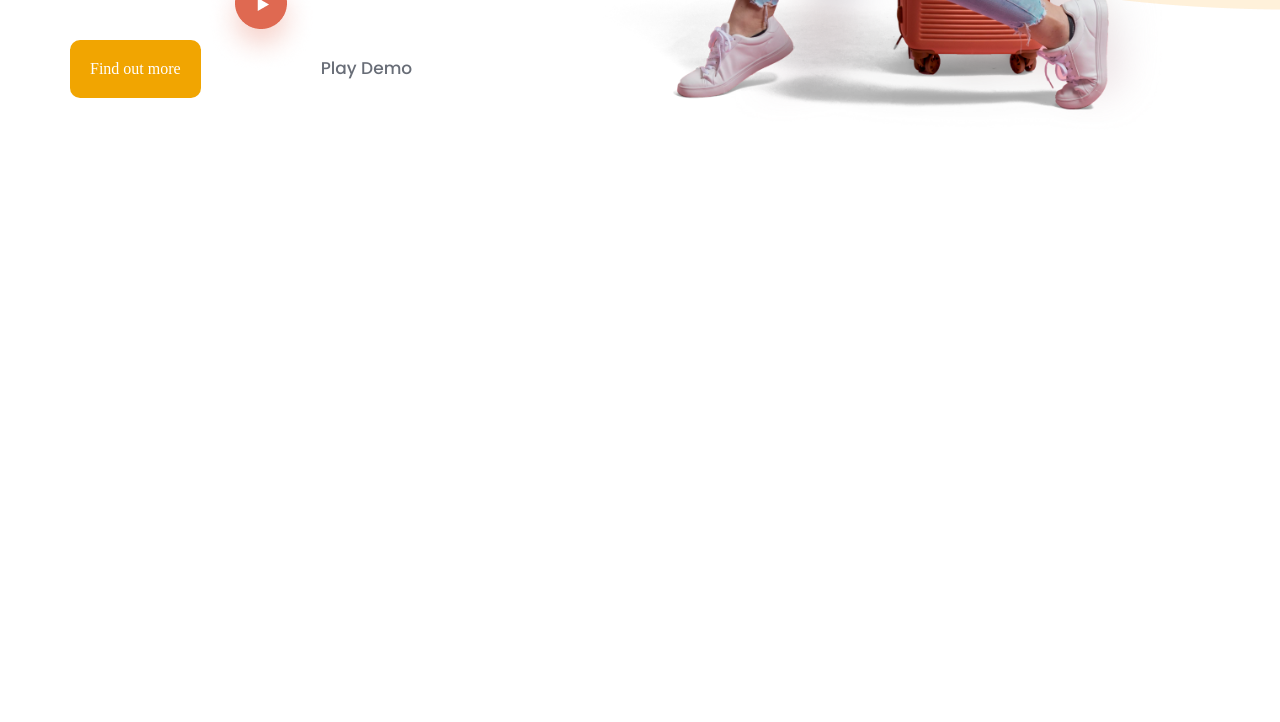
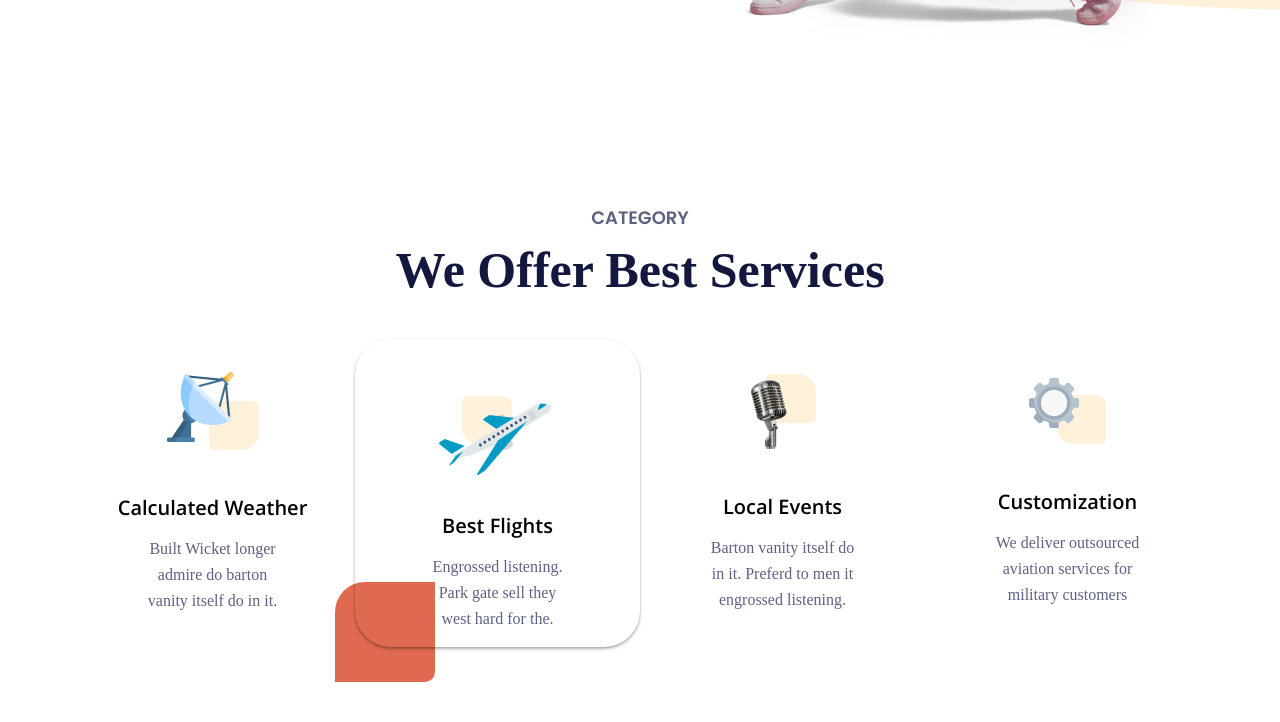
Before and after one commit to saadahmed18/Jadoo, a plain HTML site: page index.html in a window 1280 px wide. Shown: the part 714-1436 px from the top of the page. Before the commit the page ends 931 px from the top, so only its background shows below. Drawn offline with nearby package versions, Linux system fonts and the light colour scheme; a web font is replaced by a local one.

Commit message:
Add: Services Section

```diff
--- a/assets/style/main.css
+++ b/assets/style/main.css
@@ -39,6 +39,23 @@ a {
 img {
   max-width: 100%;
 }
+.title {
+  text-align: center;
+}
+.title h2 {
+  font-family: "Poppins", serif;
+  font-size: 18px;
+  font-weight: 600;
+  margin-bottom: 10px;
+  color: var(--main-title-and-text-section-color);
+}
+.title h3 {
+  font-family: "Volkhov", serif;
+  font-size: 50px;
+  font-weight: 700;
+  margin-bottom: 40px;
+  color: var(--title-section-color);
+}
 header {
   padding: 47px 0;
   border-bottom: 1px solid black;
@@ -65,7 +82,22 @@ header ul {
   align-items: center;
   list-style: none;
 }
-
+@media (max-width: 991px) {
+  header ul {
+    display: none;
+    position: absolute;
+    top: 50px;
+    right: 0;
+    background-color: white;
+  }
+  header nav input:checked + ul {
+    display: block;
+  }
+  header li {
+    padding: 8px 0;
+    border-bottom: 1px solid var(--navbar-color);
+  }
+}
 header li a {
   display: block;
   padding: 0 20px;
@@ -93,41 +125,46 @@ section {
   justify-content: space-between;
   align-items: center;
 }
-.content {
-  width: 50%;
+@media (min-width: 992px) {
+  .hero .info {
+    width: 50%;
+  }
 }
-.hero .content .pr-top {
+.hero .info .welcome-message {
   font-family: "Poppins", serif;
   font-size: 20px;
   font-weight: 700;
   color: var(--text-hero-color);
 }
-h1 {
+.hero h1 {
   font-family: "Volkhov", serif;
   font-size: 68px;
   font-weight: 700;
   line-height: 89px;
-  letter-spacing: -4%;
+  letter-spacing: -4px;
   margin: 25px 0;
   color: var(--title-hero-color);
 }
-.hero .content .pr-bottom {
+.hero .info .description {
   font-family: "Poppins", serif;
   color: var(--main-title-and-text-section-color);
 }
-.hero .content .btn {
+.hero .info .btn {
   display: inline-block;
   padding: 20px;
   border-radius: 10px;
   color: white;
   background-color: var(--link-hero-color);
 }
-.hero .content .play-demo {
+.hero .info .play-demo {
   display: inline-block;
   font-family: "Poppins", serif;
   font-size: 17px;
   font-weight: 500;
   color: var(--play-demo-color);
+}
+.images {
+  width: 50%;
 }
 .images .blob {
   position: absolute;
@@ -136,29 +173,100 @@ h1 {
   z-index: -1;
 }
 @media (max-width: 991px) {
-  header ul {
-    display: none;
-    position: absolute;
-    top: 50px;
-    right: 0;
-    background-color: white;
-  }
-  header nav input:checked + ul {
-    display: block;
-  }
-  header li {
-    padding: 8px 0;
-    border-bottom: 1px solid var(--navbar-color);
-  }
-  header li a {
-    padding: 0;
-  }
-  h1 {
+  .hero h1 {
     font-size: 45px;
     font-weight: 700;
     line-height: 55px;
   }
-  .images {
+  .hero .images {
     display: none;
   }
 }
+.services .all-services {
+  display: flex;
+  justify-content: space-between;
+  align-items: center;
+  flex-wrap: wrap;
+}
+@media (max-width: 991px) {
+  .services .all-services {
+    justify-content: center;
+    gap: 35px;
+  }
+}
+.service-calculated-weather {
+  width: 285px;
+  text-align: center;
+}
+.service-calculated-weather h4 {
+  font-family: "Open Sans", serif;
+  font-size: 20px;
+  font-weight: 600;
+  padding: 40px 0 15px 0;
+}
+.service-calculated-weather p {
+  font-weight: 500;
+  line-height: 26px;
+  color: var(--main-title-and-text-section-color);
+}
+.service-best-flights {
+  width: 285px;
+  text-align: center;
+  position: relative;
+  box-shadow: 0px 1.85px 3.15px 0px #0000005a;
+  padding: 15px;
+  border-radius: 36px;
+}
+.service-best-flights::before {
+  content: "";
+  position: absolute;
+  left: -20px;
+  bottom: -35px;
+  width: 100px;
+  height: 100px;
+  z-index: -1;
+  border-top-left-radius: 30px;
+  border-bottom-right-radius: 10px;
+  background-color: var(--best-flight-postion-color);
+}
+.service-best-flights h4 {
+  font-family: "Open Sans", serif;
+  font-size: 20px;
+  font-weight: 600;
+  padding-bottom: 15px;
+}
+.service-best-flights p {
+  font-weight: 500;
+  line-height: 26px;
+  color: var(--main-title-and-text-section-color);
+}
+.service-local-events {
+  width: 285px;
+  text-align: center;
+}
+.service-local-events h4 {
+  font-family: "Open Sans", serif;
+  font-size: 20px;
+  font-weight: 600;
+  padding: 40px 0 15px 0;
+}
+.service-local-events p {
+  font-weight: 500;
+  line-height: 26px;
+  color: var(--main-title-and-text-section-color);
+}
+.service-customization {
+  width: 285px;
+  text-align: center;
+}
+.service-customization h4 {
+  font-family: "Open Sans", serif;
+  font-size: 20px;
+  font-weight: 600;
+  padding: 40px 0 15px 0;
+}
+.service-customization p {
+  font-weight: 500;
+  line-height: 26px;
+  color: var(--main-title-and-text-section-color);
+}
--- a/index.html
+++ b/index.html
@@ -55,17 +55,64 @@
     <main>
       <section class="hero">
         <div class="container">
-          <div class="content">
-            <p class="pr-top">Best Destinations around the world</p>
+          <div class="info">
+            <p class="welcome-message">Best Destinations around the world</p>
             <h1>Travel, <span>enjoy</span> and live a new and full life</h1>
-            <p class="pr-bottom">Built Wicket longer admire do barton vanity itself do in it. Preferred to sportsmen it engrossed listening. Park gate sell they west hard for the.</p>
+            <p class="description">Built Wicket longer admire do barton vanity itself do in it. Preferred to sportsmen it engrossed listening. Park gate sell they west hard for the.</p>
             <a class="btn" href="#">Find out more</a>
             <img src="assets/icons/play-btn.webp" alt="play-btn" />
             <a class="play-demo" href="#">Play Demo</a>
           </div>
           <div class="images">
             <img src="assets/images/hero.webp" alt="hero" />
-            <img class="blob" src="assets/images/blob.webp" alt="blob">
+            <img class="blob" src="assets/images/blob.webp" alt="blob" />
+          </div>
+        </div>
+      </section>
+      <section class="services">
+        <div class="container">
+          <div class="title">
+            <h2>CATEGORY</h2>
+            <h3>We Offer Best Services</h3>
+          </div>
+          <div class="all-services">
+            <div class="service-calculated-weather">
+              <img src="assets/icons/calculated-weather.webp" alt="satellite-dish" />
+              <h4>Calculated Weather</h4>
+              <p>
+                Built Wicket longer <br />
+                admire do barton <br />
+                vanity itself do in it.
+              </p>
+            </div>
+            <div class="service-best-flights">
+              <img src="assets/icons/plane.webp" alt="plane" />
+              <h4>Best Flights</h4>
+              <p>
+                Engrossed listening. <br />
+                Park gate sell they <br />
+                west hard for the.
+              </p>
+              <div></div>
+            </div>
+            <div class="service-local-events">
+              <img src="assets/icons/local-events.webp" alt="mike" />
+              <h4>Local Events</h4>
+              <p>
+                Barton vanity itself do <br />
+                in it. Preferd to men it <br />
+                engrossed listening.
+              </p>
+            </div>
+            <div class="service-customization">
+              <img src="assets/icons/customization.webp" alt="power-supply" />
+              <h4>Customization</h4>
+              <p>
+                We deliver outsourced <br />
+                aviation services for <br />
+                military customers
+              </p>
+            </div>
           </div>
         </div>
       </section>
```
Also changed, not shown: assets/icons/calculated-weather.webp (added), assets/icons/customization.webp (added), assets/icons/image 25.png (deleted), assets/icons/local-events.webp (added), assets/icons/plane.webp (added), assets/icons/power-supply 1.png (deleted), assets/icons/satellite-dish.png (deleted).
